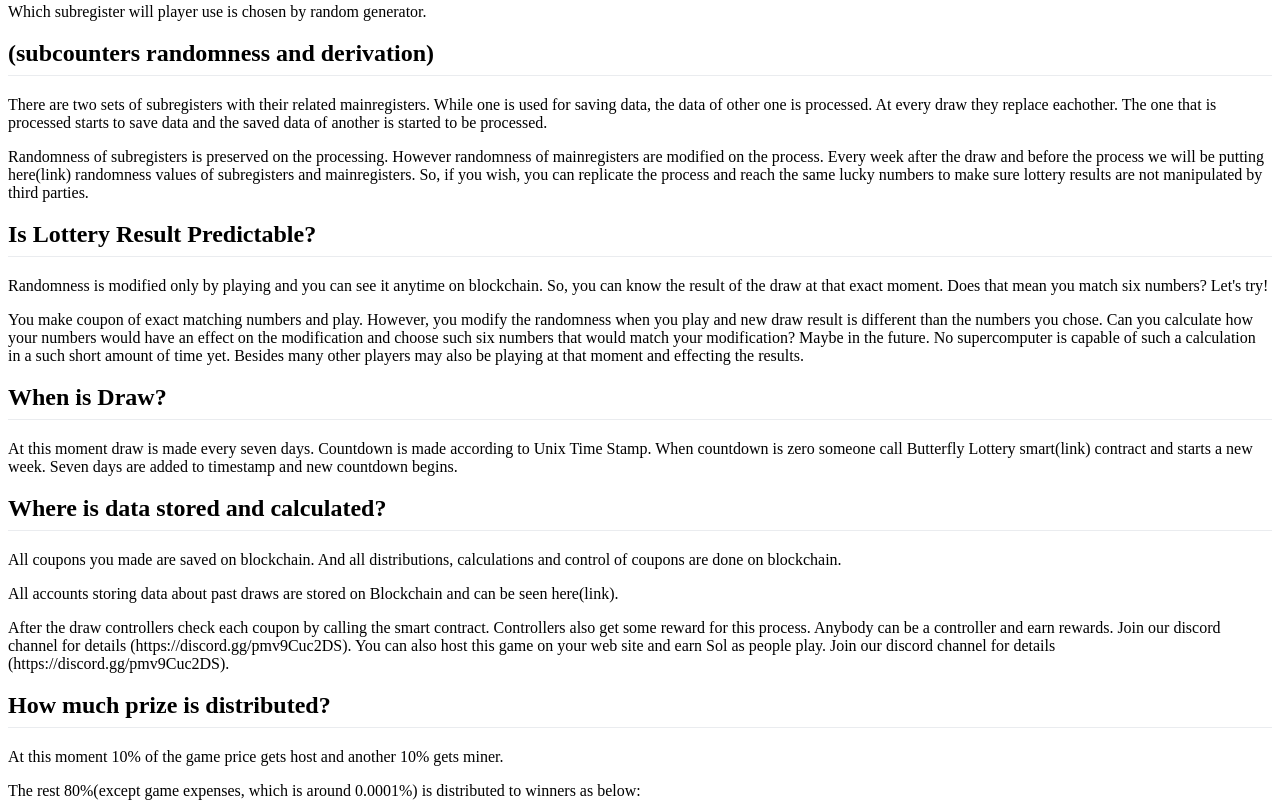
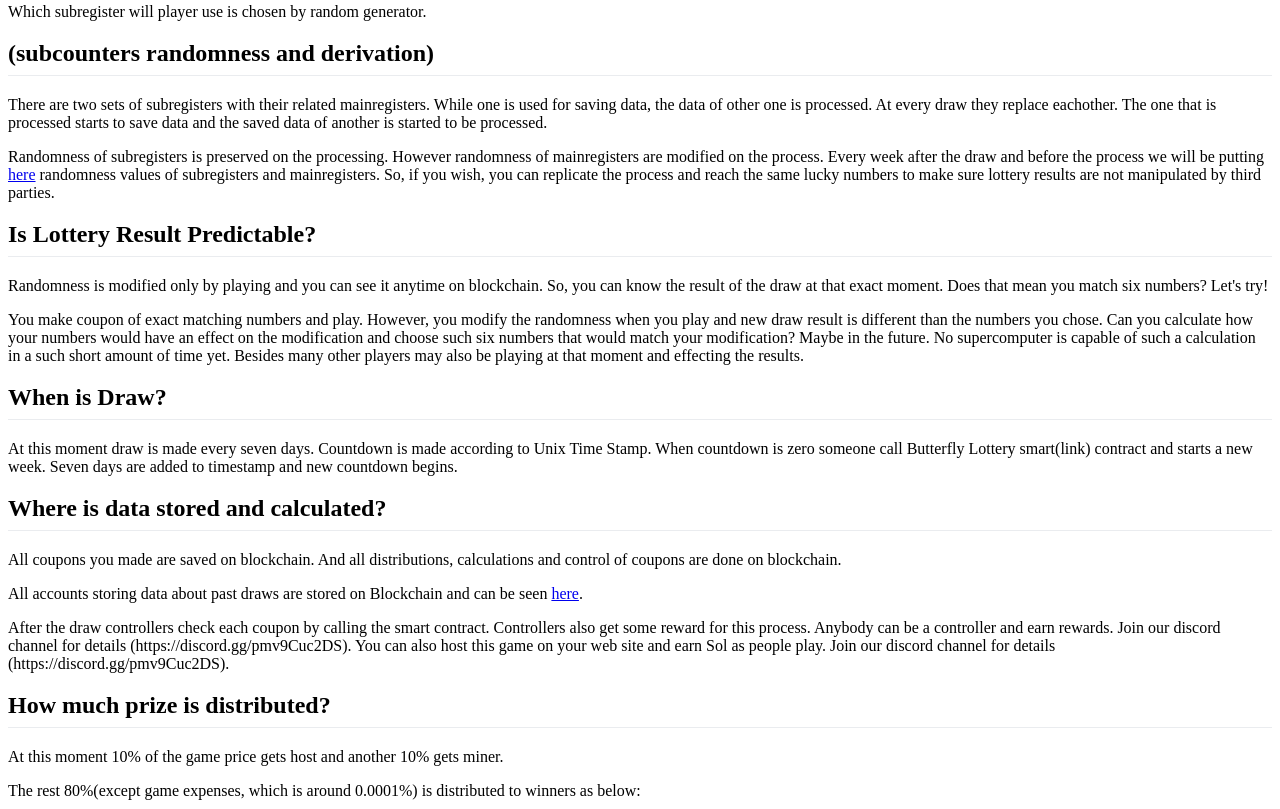
Before and after one commit to ButterflyLottery/ButterflyLottery.github.io, a plain HTML site: page index.html in a window 1280 px wide. Shown: the part 1207-2016 px from the top of the page. Drawn offline with Linux system fonts and the light colour scheme.

Commit message:
Update index.html

```diff
--- a/index.html
+++ b/index.html
@@ -1,12 +1,12 @@
 <!DOCTYPE html>
 <html lang="en">
 <head>
-  <meta charset="utf-8">
-  <title></title>
-  <link href="styles.css" rel="stylesheet" />
+    <meta charset="utf-8">
+    <title></title>
+    <link href="styles.css" rel="stylesheet" />
 </head>
 <body>
-  <!DOCTYPE html>
+<!DOCTYPE html>
 <html lang="en">
 <head>
     <meta charset="utf-8">
@@ -26,7 +26,7 @@
     <h2>How can I play?</h2>
 
     <p>You can play on www.justluckit.com</p>
-    <p>Or you can download this file(link) and play yourself.</p>
+    <p>Or you can download <a href="https://github.com/butterflylottery/butterflylottery.github.io/blob/main/assets/play.ts" target="_blank">this file</a> and play yourself.</p>
     <p>If you want to publish your website here please contact us on our discord channel (https://discord.gg/pmv9Cuc2DS).</p>
 
     <h2>How lucky numbers are drawn?</h2>
@@ -79,7 +79,7 @@
     <p>There are two sets of subregisters with their related mainregisters. While one is used for saving data, the data of other one is processed. At every draw they replace eachother. The one that is
         processed starts to save data and the saved data of another is started to be processed.</p>
     <p>Randomness of subregisters is preserved on the processing. However randomness of mainregisters are modified on the process. Every week after the draw and before the process we will be putting
-        here(link) randomness values of subregisters and mainregisters. So, if you wish, you can replicate the process and reach the same lucky numbers to make sure lottery results are not manipulated
+        <a href="https://github.com/butterflylottery/butterflylottery.github.io/blob/main/assets/randomness.ts" target="_blank">here</a> randomness values of subregisters and mainregisters. So, if you wish, you can replicate the process and reach the same lucky numbers to make sure lottery results are not manipulated
         by
         third parties.</p>
 
@@ -102,7 +102,8 @@
     <h2>Where is data stored and calculated?</h2>
 
     <p>All coupons you made are saved on blockchain. And all distributions, calculations and control of coupons are done on blockchain.</p>
-    <p>All accounts storing data about past draws are stored on Blockchain and can be seen here(link).</p>
+    <p>All accounts storing data about past draws are stored on Blockchain and can be seen
+        <a href="https://github.com/butterflylottery/butterflylottery.github.io/blob/main/assets/control_coupons.ts" target="_blank">here</a>.</p>
     <p>After the draw controllers check each coupon by calling the smart contract. Controllers also get some reward for this process. Anybody can be a controller and earn rewards. Join our discord
         channel
         for details (https://discord.gg/pmv9Cuc2DS).
```
